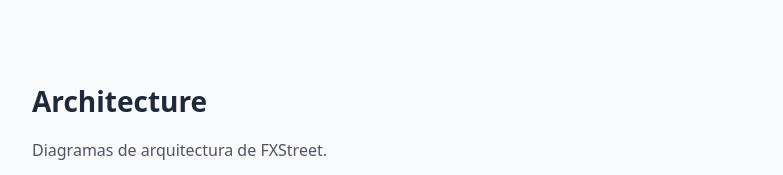
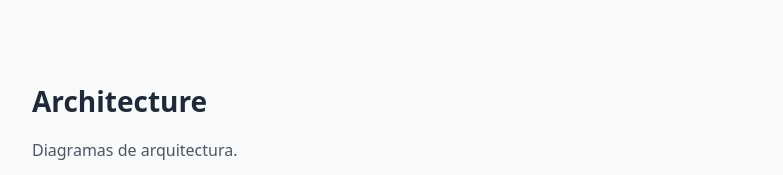
Before and after one commit to Michel930107/architecture, a plain HTML site: page index.html in a window 1280 px wide. Shown: the top 175 px of the page, without its empty margins (248-1031 px from the left). Drawn offline with Linux system fonts and the light colour scheme.

Commit message:
Simplify architecture description

```diff
--- a/index.html
+++ b/index.html
@@ -17,7 +17,7 @@
   <body>
     <main>
       <h1>Architecture</h1>
-      <p>Diagramas de arquitectura de FXStreet.</p>
+      <p>Diagramas de arquitectura.</p>
       <ul>
         <li><a href="calculadora-financiera/">Calculadora financiera</a></li>
         <li><a href="site/">Site</a></li>
```
Also changed, not shown: 1 other file.
